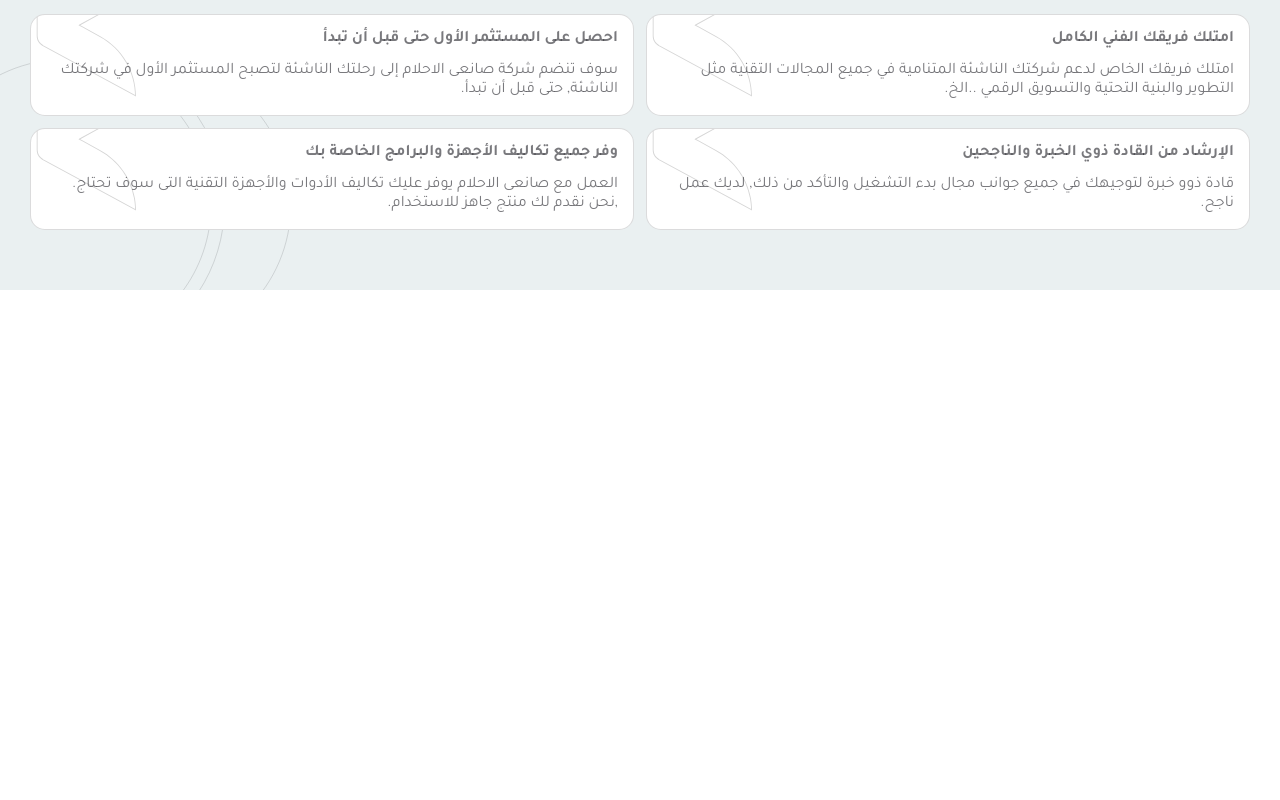
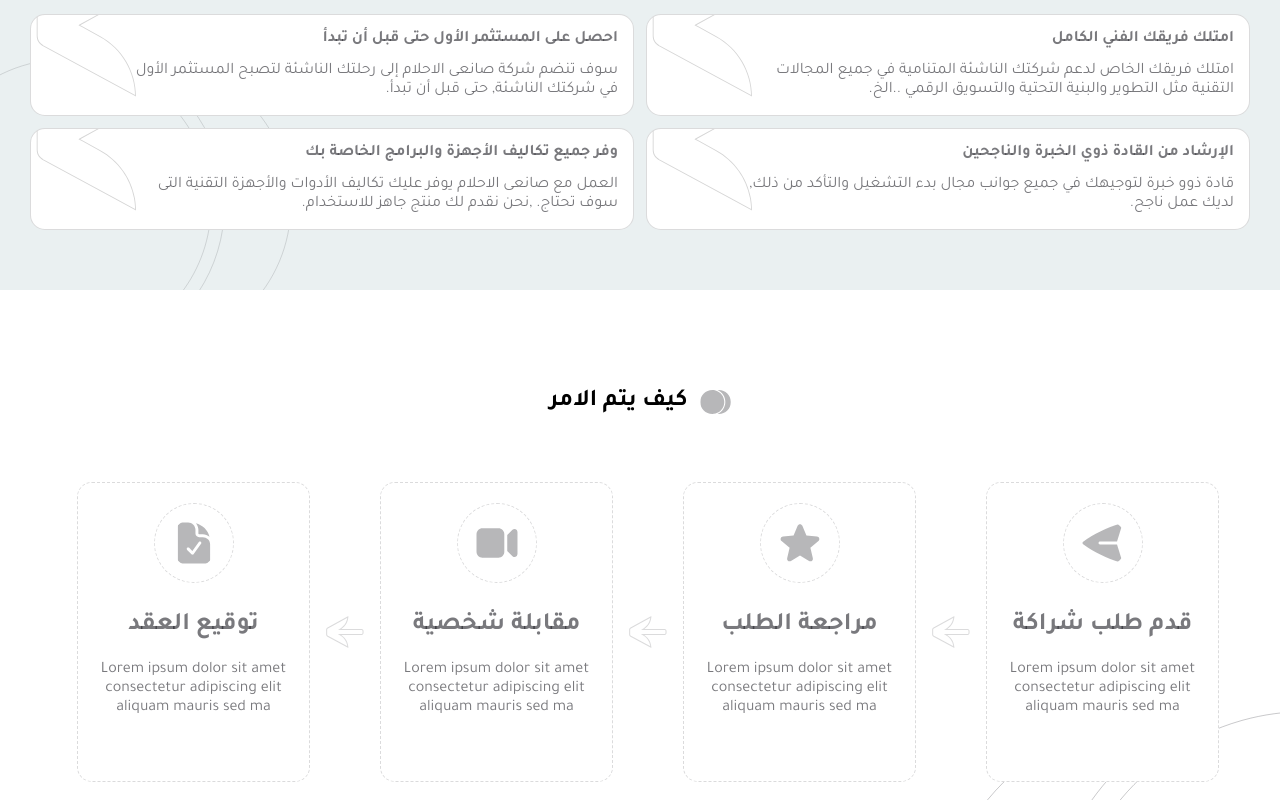
Before and after one commit to mosayed40/Dream-makers, a React (Vite) app: page / in a window 1280 px wide. Shown: the part 820-1620 px from the top of the page. Before the commit the page ends 1110 px from the top, so only its background shows below. Built offline with nearby package versions, Linux system fonts and the light colour scheme.

Commit message:
Update item How to do it

```diff
--- a/src/comp/Home-page/How.jsx
+++ b/src/comp/Home-page/How.jsx
@@ -2,55 +2,63 @@ import ComponentAddress from "../component address";
 import styles from "./How.module.css";
 
 export default function How() {
+  const howSteps = [
+    {
+      icon: "/assets/icons/icon/iconPresentation.svg",
+      title: "قدم طلب شراكة",
+      description:
+        "Lorem ipsum dolor sit amet consectetur adipiscing elit aliquam mauris sed ma",
+      img: "/assets/icons/icon/iconBreak.svg",
+    },
+    {
+      icon: "/assets/icons/icon/iconReview.svg",
+      title: "مراجعة الطلب",
+      description:
+        "Lorem ipsum dolor sit amet consectetur adipiscing elit aliquam mauris sed ma",
+      img: "/assets/icons/icon/iconBreak.svg",
+    },
+    {
+      icon: "/assets/icons/icon/iconInterview.svg",
+      title: "مقابلة شخصية",
+      description:
+        "Lorem ipsum dolor sit amet consectetur adipiscing elit aliquam mauris sed ma",
+      img: "/assets/icons/icon/iconBreak.svg",
+    },
+    {
+      icon: "/assets/icons/icon/iconSignature.svg",
+      title: "توقيع العقد",
+      description:
+        "Lorem ipsum dolor sit amet consectetur adipiscing elit aliquam mauris sed ma",
+    },
+  ];
   return (
     <div className={styles.HowContainer}>
-      {/* <div className={styles.container}>
-        <img src="/assets/icons/icon/Layer.svg" />
-        <h2>كيف يتم الامر؟</h2>
-      </div> */}
       <ComponentAddress title={"كيف يتم الامر"} />
       <div className={styles.HowSection}>
-        <div className={styles.presentation}>
-          <img src="/assets/icons/icon/iconPresentation.svg" />
-          <h3> قدم طلب شراكة</h3>
-          <p>
-            Lorem ipsum dolor sit amet
-            <br /> consectetur adipiscing elit aliquam
-            <br /> mauris sed ma
-          </p>
-        </div>
-        <img src="/assets/icons/icon/iconBreak.svg" />
-        <div className={styles.review}>
-          <img src="/assets/icons/icon/iconReview.svg" />
-          <h3>مراجعة الطلب</h3>
-          <p>
-            Lorem ipsum dolor sit amet
-            <br /> consectetur adipiscing elit aliquam
-            <br /> mauris sed ma
-          </p>
-        </div>
-        <img src="/assets/icons/icon/iconBreak.svg" />
-        <div className={styles.interview}>
-          <img src="/assets/icons/icon/iconInterview.svg" />
-          <h3>مقابلة شخصية</h3>
-          <p>
-            Lorem ipsum dolor sit amet
-            <br /> consectetur adipiscing elit aliquam
-            <br /> mauris sed ma
-          </p>
-        </div>
-        <img src="/assets/icons/icon/iconBreak.svg" />
-        <div className={styles.signature}>
-          <img src="/assets/icons/icon/iconSignature.svg" />
-          <h3>توقيع العقد</h3>
-          <p>
-            Lorem ipsum dolor sit amet
-            <br /> consectetur adipiscing elit aliquam
-            <br /> mauris sed ma
-          </p>
-        </div>
+        {howSteps.map((step, index) => (
+          <HowSection
+            key={index}
+            icon={step.icon}
+            title={step.title}
+            description={step.description}
+            img={step.img}
+          />
+        ))}
       </div>
       <img src="/assets/images/photos/Group2.svg" className={styles.img} />
     </div>
   );
 }
+
+function HowSection({ icon, title, description, img }) {
+  return (
+    <>
+      <div className={styles.section}>
+        <img src={icon} />
+        <h3>{title}</h3>
+        <p>{description}</p>
+      </div>
+      <img src={img} />
+    </>
+  );
+}
--- a/src/comp/Home-page/How.module.css
+++ b/src/comp/Home-page/How.module.css
@@ -17,12 +17,12 @@
   text-align: center;
   gap: 12px;
 }
+
 .container h2 {
   font-weight: bold;
   font-size: 40px;
   color: #000000;
 }
-
 .HowSection {
   display: flex;
   gap: 16px;
--- a/src/comp/Home-page/Why.module.css
+++ b/src/comp/Home-page/Why.module.css
@@ -51,9 +51,8 @@
   border-radius: 15px;
   border: 1px solid #20202629;
   background: #fff;
-  padding: 15px;
+  padding: 15px 15px 15px 100px;
   width: 100%;
-  /* height: 100px; */
   position: relative;
   overflow: hidden;
 }
--- a/src/comp/component address.jsx
+++ b/src/comp/component address.jsx
@@ -4,10 +4,7 @@ export default function ComponentAddress({ title }) {
   return (
     <div className={styles.container}>
       <img src="/assets/icons/icon/Layer.svg" />
-      <h2>
-        {/* <span>لماذا</span> صانعى الاحلام؟ */}
-        {title}
-      </h2>
+      <h2>{title}</h2>
     </div>
   );
 }
--- a/src/pages/Home.jsx
+++ b/src/pages/Home.jsx
@@ -13,7 +13,7 @@ export default function Home() {
     <div>
       <Hero />
       <Why />
-      {/* <How /> */}
+      <How />
       {/* <LatestProject /> */}
       {/* <Add /> */}
       {/* <ProjectPricingExamples /> */}
```
